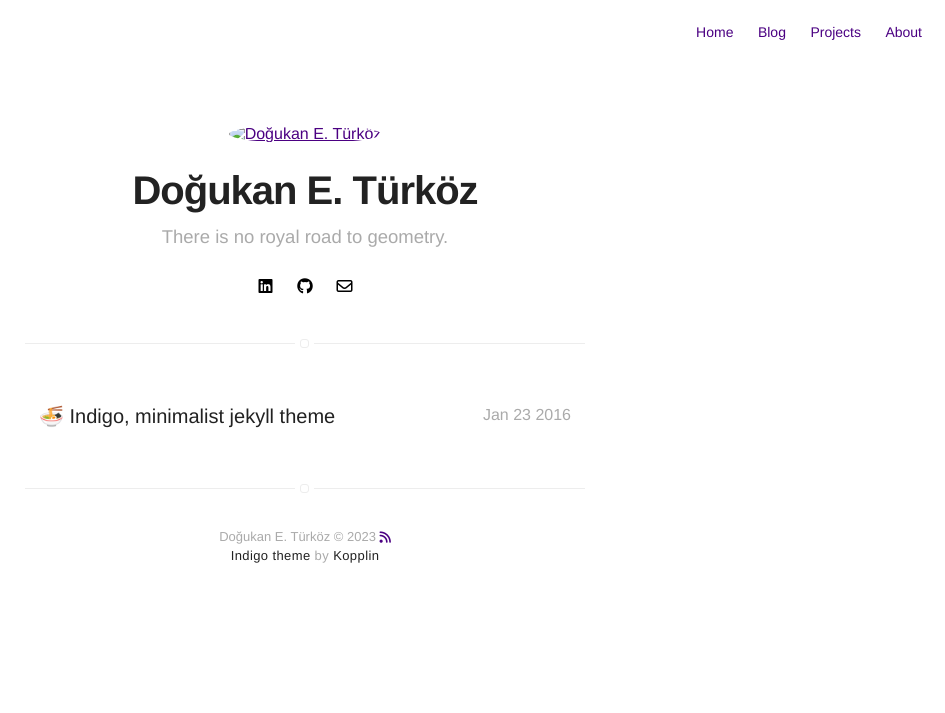
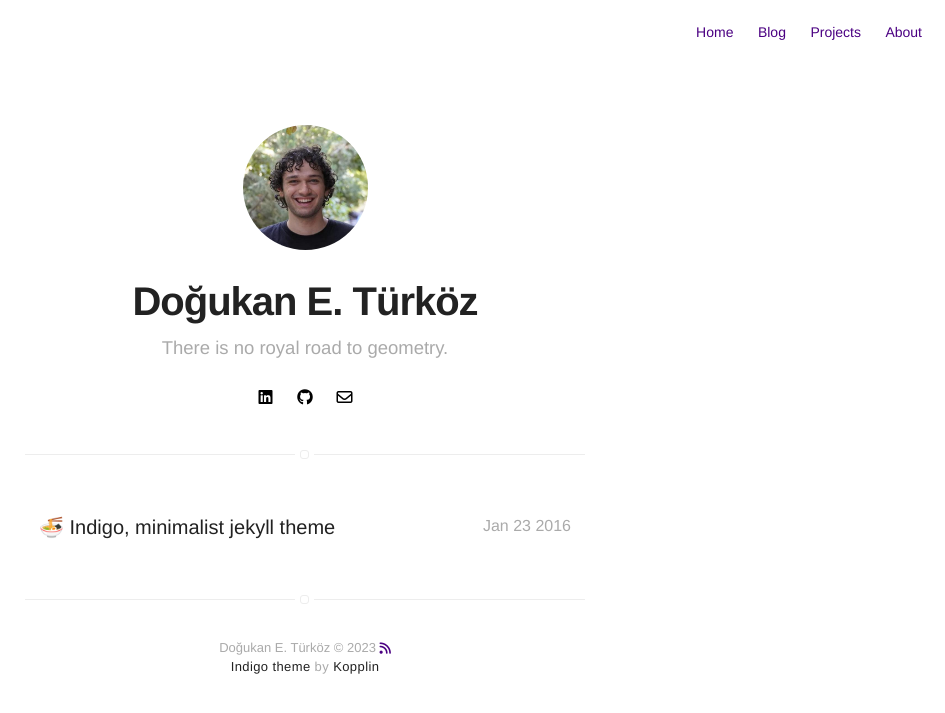
Before and after one commit to dodoturkoz/dodoturkoz.github.io, a Jekyll site: the page built from projects.html, in a window 1280 px wide. Shown: the top 713 px of the page, without its empty margins (335-1280 px from the left). Built offline with Jekyll 4.4.1, drawn with Linux system fonts in a browser that asks for light colours; nearby versions of some CDN libraries; emoji names are drawn with the system emoji font.

Commit message:
Update header.html

```diff
--- a/_includes/header.html
+++ b/_includes/header.html
@@ -8,7 +8,7 @@
     <header class="header-home {% if site.animation %}animated{% endif %}">
         {% if site.about %}
             <a class="link" href="{{ site.url }}/about">
-                <img class="selfie" alt="{{ site.title }}" src="{% if site.external-image %}{{ site.picture }}{% else %}{{ site.url }}/{{ site.picture }}{% endif %}" />
+                <img class="selfie" alt="{{ site.title }}" src="{% if site.external-image %}../{{ site.picture }}{% else %}{{ site.url }}/{{ site.picture }}{% endif %}" />
             </a>
         {% else %}
             <span class="link">
```
